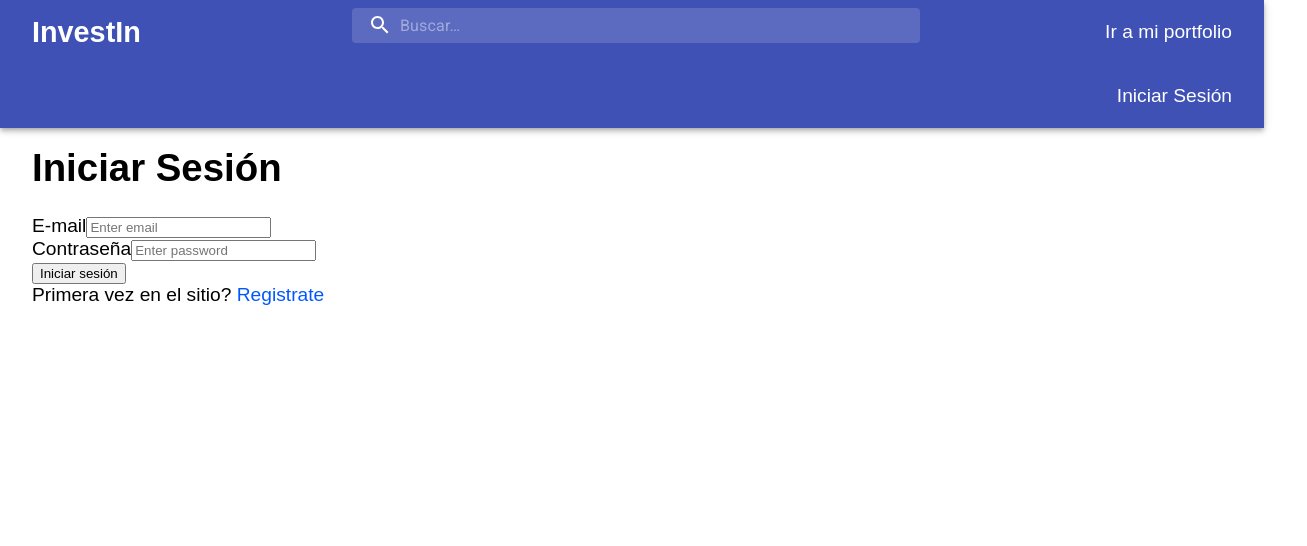
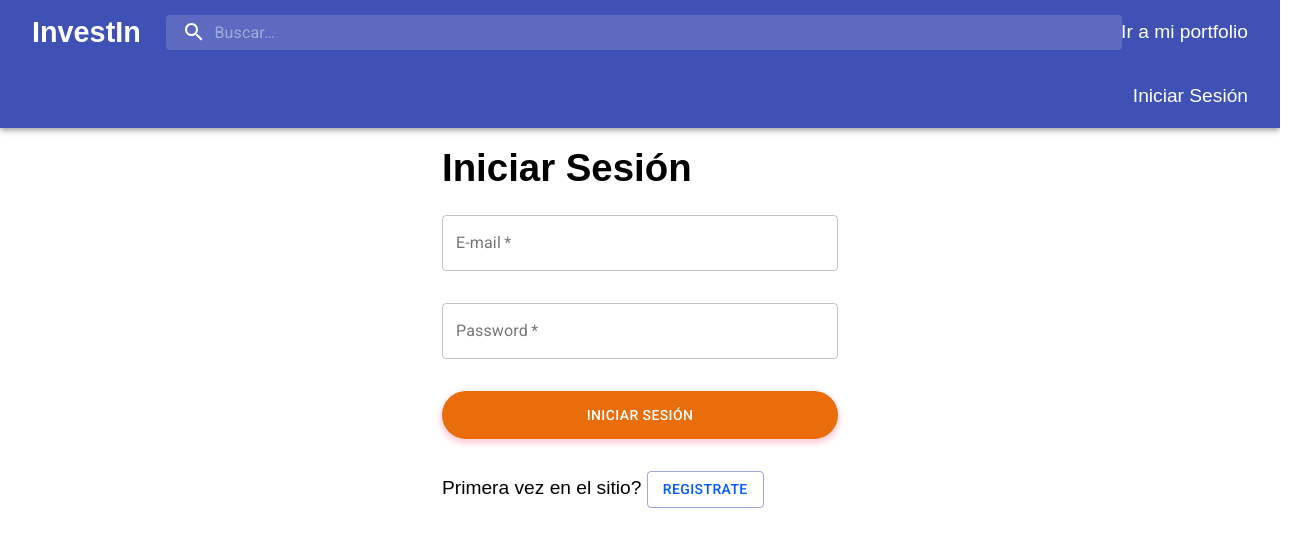
Before and after one commit to M-Ivan/BullsOn, a React (Create React App) app in the folder frontend/: page /signin in a window 1280 px wide. Shown: the top 546 px of the page, 1307 px wide, since content can reach past the window. Built offline with nearby package versions, Linux system fonts and the light colour scheme.

Commit message:
sign in screen (parte 1)

```diff
--- a/frontend/src/App.css
+++ b/frontend/src/App.css
@@ -55,3 +55,12 @@ a {
   color: white;
   text-decoration: none;
 }
+
+.rounded {
+  background: #ea6d0b;
+  border-radius: 3rem;
+}
+
+.form-control {
+  margin-bottom: 2rem;
+}
--- a/frontend/src/components/Header.js
+++ b/frontend/src/components/Header.js
@@ -84,18 +84,12 @@ export default function Header() {
   const classes = useStyles();
   return (
     <div>
-      <Grid container spacing={2} xs={12}>
+      <Grid container spacing={2}>
+        <Grid xs={12}>
           <AppBar position="static">
             <Toolbar>
-            <Grid container xs={12}>
-              <Grid
-                container
-                xs={5}
-                lg={3}
-                md={3}
-                alignItems="center"
-                justify="flex-start"
-              >
+              <Grid container alignItems="center" justify="flex-start">
+                <Grid item xs={5} lg={3} md={3}>
                   <Hidden only={["lg", "xl"]}>
                     <IconButton edge="start" color="inherit" aria-label="menu">
                       <MenuIcon />
@@ -105,7 +99,8 @@ export default function Header() {
                     InvestIn
                   </Link>
                 </Grid>
-              <Grid lg={6} md={7} alignItems="center" justify="center">
+                <Grid item lg={6} md={7}>
+                  <Grid container alignItems="center" justify="center">
                     <Hidden only={["xs", "sm"]}>
                       <div className={classes.search}>
                         <div className={classes.searchIcon}>
@@ -122,11 +117,16 @@ export default function Header() {
                       </div>
                     </Hidden>
                   </Grid>
+                </Grid>
                 <Hidden only={["xs", "sm", "md"]}>
-                <Grid container xs={3} alignItems="center" justify="flex-end">
+                  <Grid item xs={3}>
+                    <Grid container alignItems="center" justify="flex-end">
                       <div className="navlink">
-                    <a href="https://m-ivan.github.io/">Ir a mi portfolio</a>
+                        <a href="https://m-ivan.github.io/">
+                          Ir a mi portfolio
+                        </a>
                       </div>
+                    </Grid>
                   </Grid>
                 </Hidden>
               </Grid>
@@ -145,6 +145,7 @@ export default function Header() {
             </Hidden>
           </AppBar>
         </Grid>
+      </Grid>
     </div>
   );
 }
--- a/frontend/src/screens/HomeScreen.js
+++ b/frontend/src/screens/HomeScreen.js
@@ -10,8 +10,7 @@ export default function HomeScreen() {
           container
           direction="row"
           justify="center"
-          alignItems="flex-end"
-          xs={12}
+          alignItems="center"
           spacing={1}
         >
           <Grid container justify="flex-start">
@@ -28,7 +27,8 @@ export default function HomeScreen() {
               un texto esto es un texto esto es un texto
             </p>
           </div>
-          <Grid container direction="column" item xs={6}>
+          <Grid item xs={8}>
+            <Grid container direction="column" justify="center">
               <Button
                 className="prueba"
                 variant="contained"
@@ -39,6 +39,7 @@ export default function HomeScreen() {
               </Button>
             </Grid>
           </Grid>
+        </Grid>
       </Container>
     </div>
   );
--- a/frontend/src/screens/SigninScreen.js
+++ b/frontend/src/screens/SigninScreen.js
@@ -4,9 +4,48 @@ import { Link, withRouter } from "react-router-dom";
 import { signin } from "../actions/userActions";
 import MessageBox from "../components/MessageBox";
 import ReactLoading from "react-loading";
-import { Container } from "@material-ui/core/index";
+import {
+  Container,
+  Button,
+  TextField,
+  Grid,
+  makeStyles,
+} from "@material-ui/core/index";
+
+const useStyles = makeStyles({
+  btnRoundedOr: {
+    background: "#ea6d0b",
+    borderRadius: "3rem",
+    border: 0,
+    color: "white",
+    height: 48,
+    padding: "0 30px",
+    boxShadow: "0 3px 5px 2px rgba(255, 105, 135, .3)",
+    "&:hover": {
+      background: "#e16828",
+    },
+  },
+  btnRoundedOrOut: {
+    background: "white",
+    borderRadius: "3rem",
+    border: "1px solid #ea6d0b",
+    color: "white",
+    height: 48,
+    padding: "0 30px",
+    boxShadow: "0 3px 5px 2px rgba(255, 105, 135, .3)",
+    "&:hover": {
+      background: "white",
+      border: "1px solid #e16828",
+    },
+  },
+
+  label: {
+    textTransform: "capitalize",
+  },
+});
 
 export default withRouter(function SigninScreen(props) {
+  const classes = useStyles();
   // Hooks
   const [email, setEmail] = useState("");
   const [password, setPassword] = useState("");
@@ -30,7 +69,7 @@ export default withRouter(function SigninScreen(props) {
   }, [props.history, redirect, userInfo]);
   return (
     <div>
-      <Container maxWidth="lg" fixed>
+      <Container maxWidth="xs" fixed>
         <form className="form" onSubmit={submitHandler}>
           <div>
             <h1>Iniciar Sesión</h1>
@@ -41,38 +80,59 @@ export default withRouter(function SigninScreen(props) {
             </div>
           )}
           {error && <MessageBox variant="danger">{error}</MessageBox>}
-          <div>
-            <label htmlFor="email">E-mail</label>
-            <input
-              type="email"
+          <div className="form-control">
+            <TextField
               id="email"
-              placeholder="Enter email"
+              label="E-mail"
+              variant="outlined"
               required
+              fullWidth
               onChange={(e) => setEmail(e.target.value)}
-            ></input>
+            ></TextField>
+            {console.log("Email", email)}
+            {
+              // <label htmlFor="email">E-mail</label>
+              //</div> <input
+              // type="email"
+              // id="email"
+              //  placeholder="Enter email"
+              //   required
+              //  onChange={(e) => setEmail(e.target.value)}
+              //</div> ></input>
+            }
           </div>
-          <div>
-            <label htmlFor="password">Contraseña</label>
-            <input
-              type="password"
+          <div className="form-control">
+            <TextField
               id="password"
-              placeholder="Enter password"
+              label="Password"
+              variant="outlined"
               required
+              fullWidth
               onChange={(e) => setPassword(e.target.value)}
-            ></input>
+            ></TextField>
+            {console.log("Password", password)}
           </div>
-          <div>
-            <label />
-            <button className="primary" type="submit">
-              Iniciar sesión
-            </button>
+          <div className="form-control">
+            <Grid item xs={12}>
+              <Grid container justify="center" direction="column">
+                <Button
+                  classes={{
+                    root: classes.btnRoundedOr,
+                  }}
+                  variant="contained"
+                  type="submit"
+                >
+                  Iniciar Sesión
+                </Button>
+              </Grid>
+            </Grid>
           </div>
-          <div>
-            <label />
+
           <div>
             Primera vez en el sitio?{" "}
-              <Link to={`/register?redirect=${redirect}`}>Registrate</Link>
-            </div>
+            <Button variant="outlined" color="primary">
+              <Link to={`/register?redirect=${redirect}`}>REGISTRATE</Link>
+            </Button>
           </div>
         </form>
       </Container>
```
Lines whose indentation alone changed are shown as unchanged.
